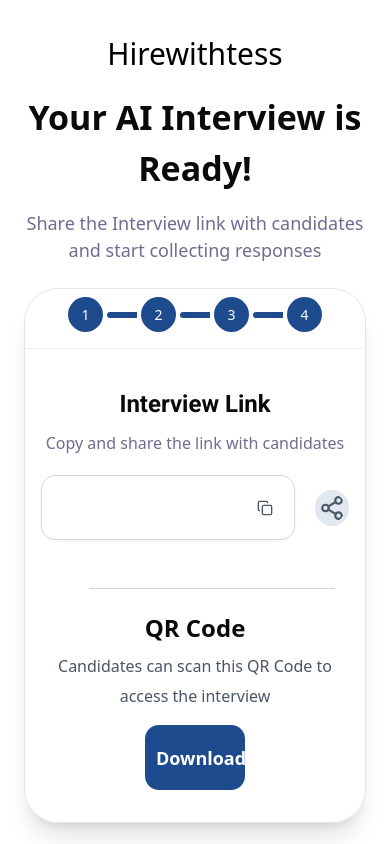
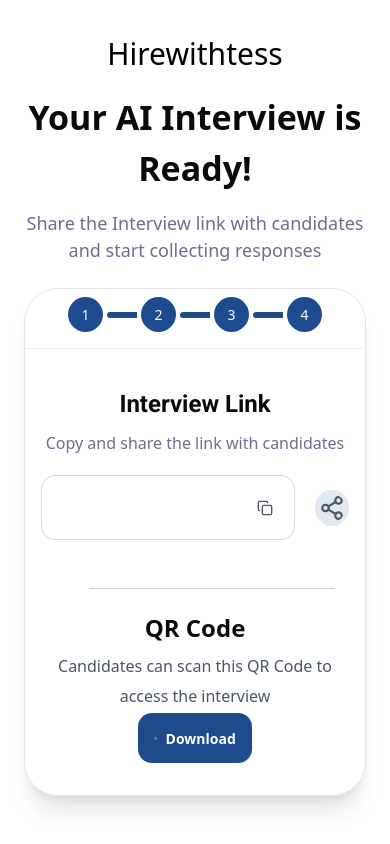
Before and after one commit to sayyamButt317/hire-with-tess-frontend, a Next.js app: page /interview/generatelink in a window 390 px wide. Built offline with nearby package versions, Linux system fonts and the light colour scheme.

Commit message:
make button responsive

```diff
--- a/src/app/interview/generatelink/page.tsx
+++ b/src/app/interview/generatelink/page.tsx
@@ -92,7 +92,7 @@ export default function GenerateLink() {
                 )}
 
                 {/* Divider */}
-                <div className="m-12  mb-2 w-full mb-4">
+                <div className="m-12 w-full mb-4">
                     <hr className="w-[80%] border-gray-300" />
                 </div>
 
@@ -121,9 +121,9 @@ export default function GenerateLink() {
 <div className="flex flex-row items-center justify-center">
   <button
     onClick={handleDownloadQR}
-                            className="flex items-center justify-center gap-3 font-roboto text-[18px] leading-[20px] font-bold w-[80%] sm:w-[212px] h-[65px] rounded-[14px] bg-[#1E4B8E] mt-11 text-white"
+    className="flex items-center justify-center gap-2 sm:gap-3 font-roboto text-[14px] sm:text-[16px] md:text-[18px] font-bold w-[90%] sm:w-[180px] md:w-[212px] h-[50px] sm:h-[60px] md:h-[65px] rounded-[14px] bg-[#1E4B8E] mt-8 sm:mt-11 text-white px-4 sm:px-6"
   >
-                            <Download /> Download
+    <Download className="w-4 h-4 sm:w-5 sm:h-5" /> Download
   </button>
 </div>
 
```
Lines whose indentation alone changed are shown as unchanged.
